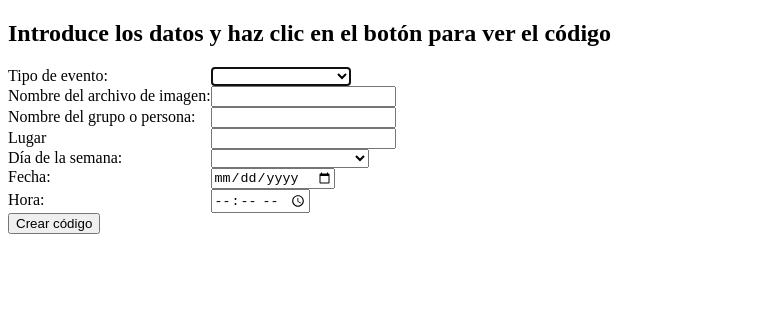
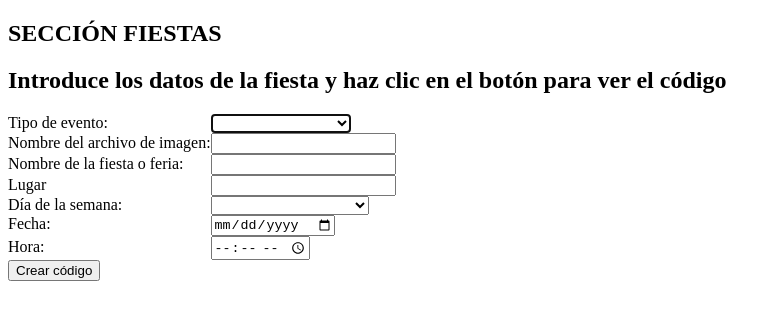
Before and after one commit to laxetas/crearhtml, a plain HTML site: page fiesta.html in a window 1280 px wide. Shown: the whole page, without its empty margins (0-781 px from the left). Drawn offline with Linux system fonts and the light colour scheme.

Commit message:
Update fiesta.html

```diff
--- a/fiesta.html
+++ b/fiesta.html
@@ -6,8 +6,8 @@
 </head>
 <html>
 <body>
-
-<h2>Introduce los datos y haz clic en el botón para ver el código</h2>
+<h2>SECCIÓN FIESTAS</h2>
+<h2>Introduce los datos de la fiesta y haz clic en el botón para ver el código</h2>
 <style type="text/css" media="screen">
 	form  { display: table;      }
 	p     { display: table-row;  }
@@ -28,7 +28,7 @@
 </p>
 
 <p><label for="caja2">Nombre del archivo de imagen:</label><input type="text" id="caja2" ></p>
-<p><label for="caja3">Nombre del grupo o persona:</label><input type="text" id="caja3" ></p>
+<p><label for="caja3">Nombre de la fiesta o feria:</label><input type="text" id="caja3" ></p>
 <p><label for="caja4">Lugar </label><input type="text" id="caja4" ></p>
 <p><label for="caja1">Día de la semana:</label>
 <select id="caja5">
```
